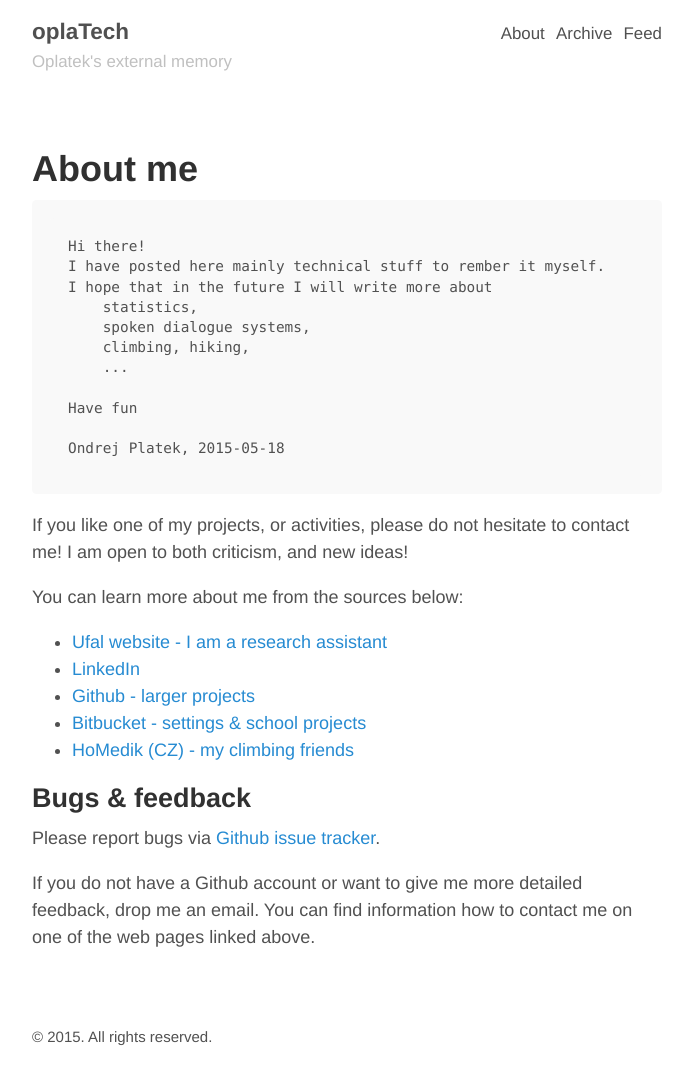
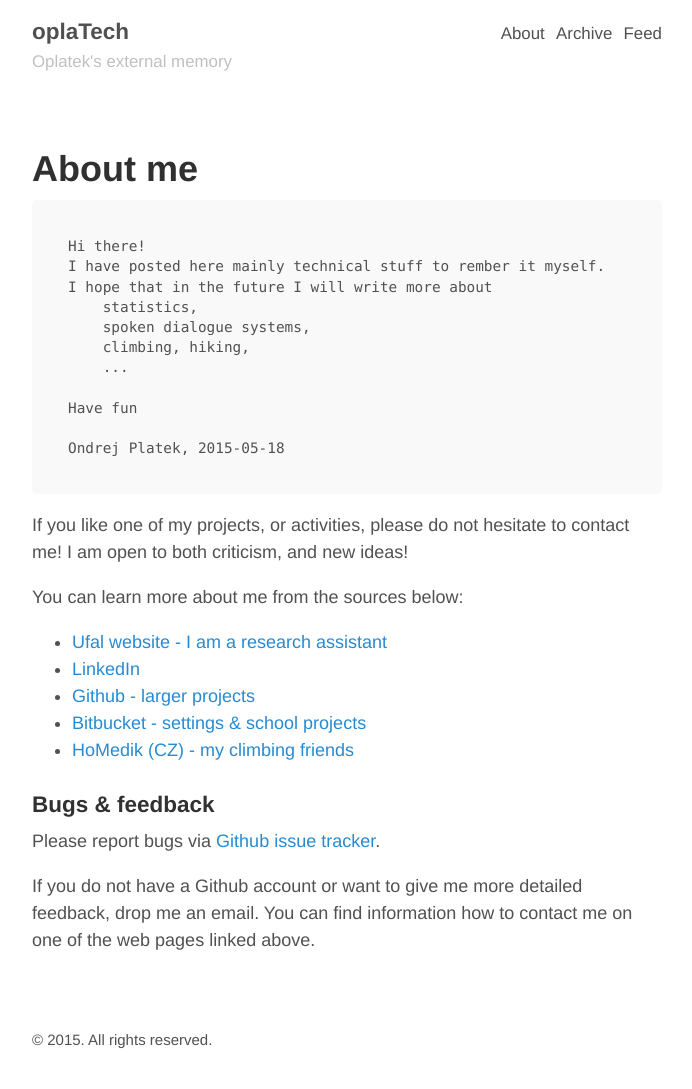
Before and after one commit to oplatek/oplatek.github.io, a Jekyll site: the page built from about.md, in a window 1280 px wide. Shown: the whole page, without its empty margins (293-985 px from the left). Built offline with Jekyll 4.4.1, drawn with Linux system fonts in a browser that asks for light colours.

Commit message:
do not stress bugs that much

```diff
--- a/about.md
+++ b/about.md
@@ -28,7 +28,7 @@ You can learn more about me from the sources below:
 * [HoMedik (CZ) - my climbing friends](http://www.homedik.cz)
 
 
-## Bugs & feedback
+### Bugs & feedback
 Please report bugs via [Github issue tracker](https://github.com/oplatek/oplatek.github.io/issues/new).
 
 If you do not have a Github account or want to give me more detailed feedback, drop me an email.
```
